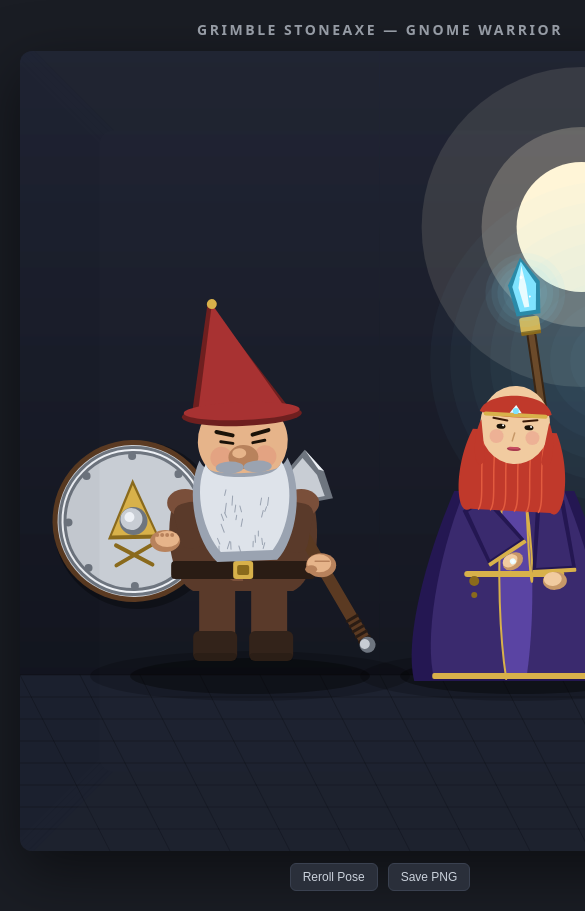
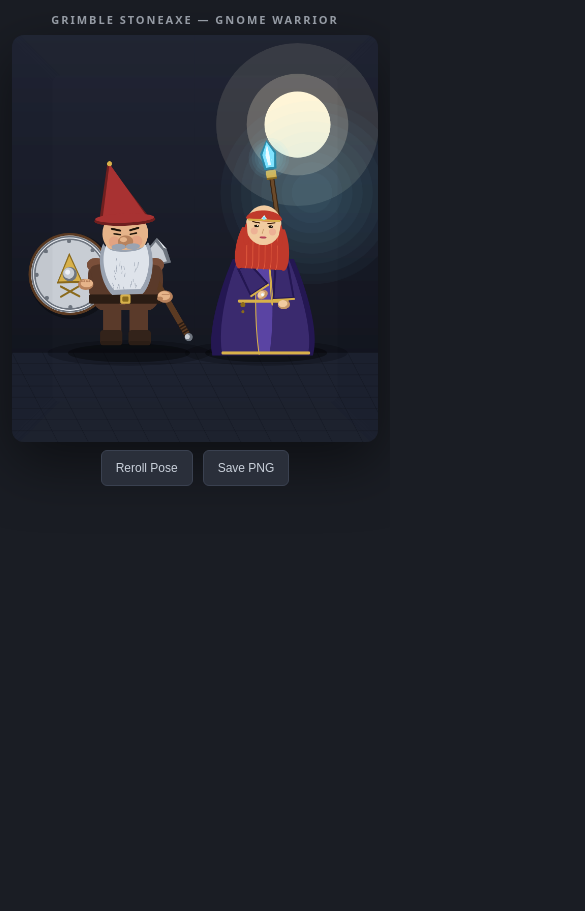
Before and after one commit to lukew-cogapp/gnome-warrior, a website built with Vite: page index.html in a window 390 px wide. Shown: the top 911 px of the page, 585 px wide, since content can reach past the window. After the commit the page ends 844 px from the top, so only its background shows below. Built offline with nearby package versions, Linux system fonts and the light colour scheme.

Commit message:
Make layout responsive (fluid canvas, mobile buttons)

```diff
--- a/src/style.css
+++ b/src/style.css
@@ -1,8 +1,63 @@
-html, body { margin: 0; height: 100%; background: #1a1d24; }
-body { display: grid; place-items: center; font-family: system-ui, sans-serif; color: #cbd2dc; }
-main { display: grid; gap: 12px; place-items: center; padding: 20px; }
-canvas { border-radius: 12px; box-shadow: 0 20px 60px rgba(0,0,0,0.5); display: block; }
-h1 { font-size: 14px; letter-spacing: 0.18em; text-transform: uppercase; margin: 0; opacity: 0.7; }
-.row { display: flex; gap: 10px; }
-button { background: #2a2f3a; color: #cbd2dc; border: 1px solid #3a4150; padding: 6px 12px; border-radius: 6px; cursor: pointer; font-size: 12px; }
+:root { --bg: #1a1d24; --fg: #cbd2dc; --panel: #2a2f3a; --line: #3a4150; }
+
+* { box-sizing: border-box; }
+html, body { margin: 0; min-height: 100%; background: var(--bg); }
+body {
+  display: grid;
+  place-items: center;
+  font-family: system-ui, sans-serif;
+  color: var(--fg);
+  padding: clamp(12px, 3vw, 24px);
+}
+
+main {
+  display: grid;
+  gap: 12px;
+  place-items: center;
+  width: 100%;
+  max-width: 720px;
+}
+
+#sketch {
+  width: 100%;
+  /* Maintain canvas aspect ratio (720:800 = 9:10). */
+  aspect-ratio: 9 / 10;
+  display: flex;
+}
+
+#sketch canvas {
+  width: 100% !important;
+  height: 100% !important;
+  border-radius: 12px;
+  box-shadow: 0 20px 60px rgba(0, 0, 0, 0.5);
+  display: block;
+}
+
+h1 {
+  font-size: clamp(11px, 2.4vw, 14px);
+  letter-spacing: 0.18em;
+  text-transform: uppercase;
+  margin: 0;
+  opacity: 0.7;
+  text-align: center;
+}
+
+.row { display: flex; gap: 10px; flex-wrap: wrap; justify-content: center; }
+
+button {
+  background: var(--panel);
+  color: var(--fg);
+  border: 1px solid var(--line);
+  padding: 8px 14px;
+  border-radius: 6px;
+  cursor: pointer;
+  font-size: 12px;
+  min-height: 36px;
+}
 button:hover { background: #343a47; }
+button:active { transform: translateY(1px); }
+
+@media (max-width: 480px) {
+  main { gap: 8px; }
+  button { flex: 1 1 auto; }
+}
```
